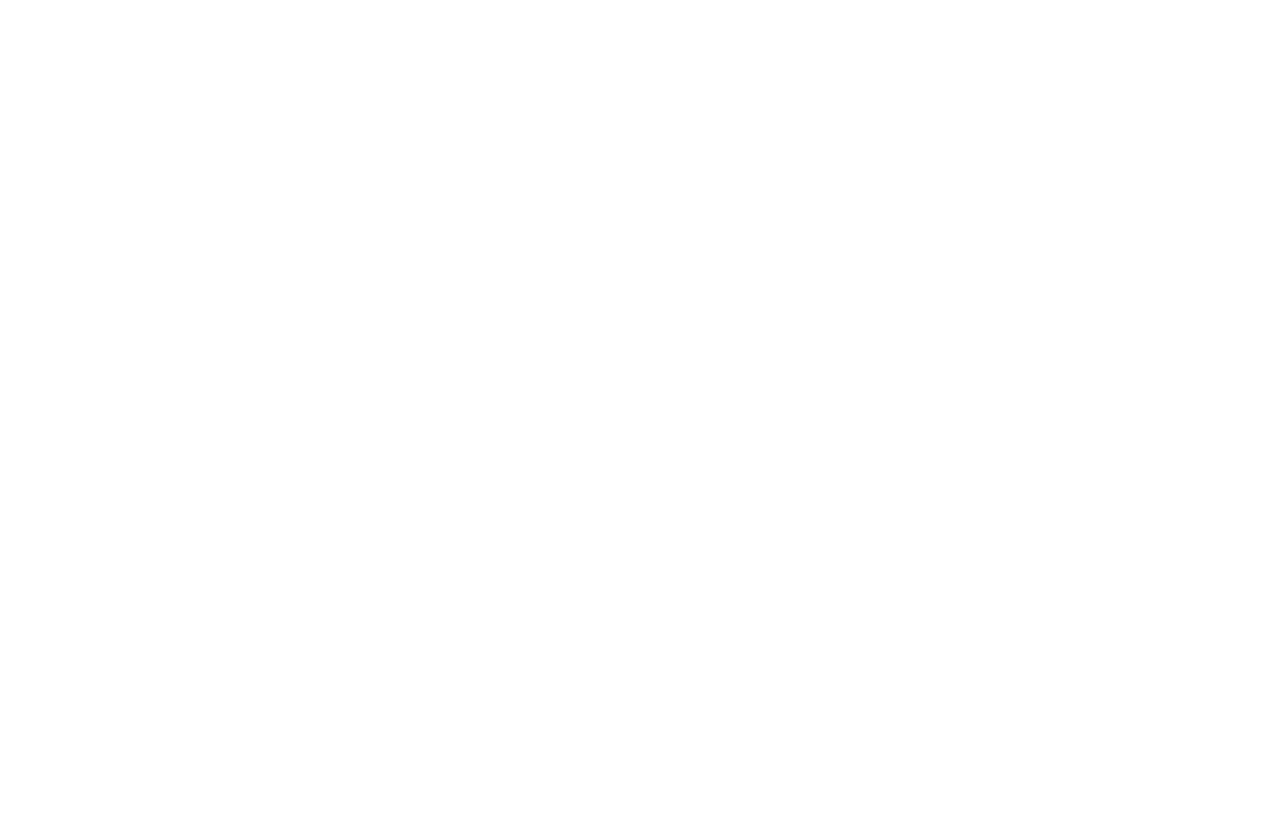
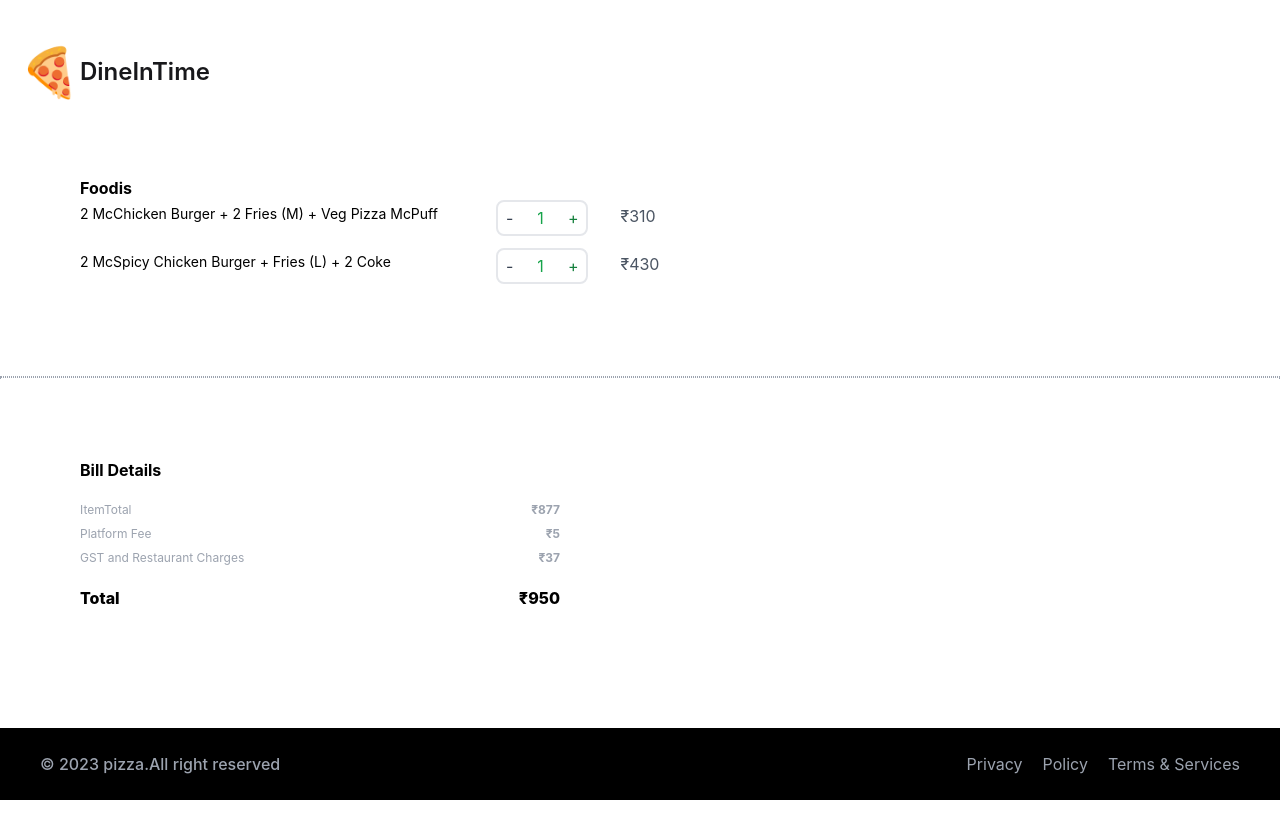
Before and after one commit to ansmi-keyvalue/Dine-In-Time, a React (Create React App) app: page /cart in a window 1280 px wide. Before the commit this address had no page. Shown: the top 838 px of the page. Before the commit the page ends 800 px from the top, so only its background shows below. Built offline with nearby package versions, Linux system fonts and the light colour scheme.

Commit message:
feat: cart page initial commit

```diff
--- a/src/App.tsx
+++ b/src/App.tsx
@@ -1,12 +1,13 @@
 import { Routes, Route } from "react-router-dom";
 
-import { Home } from "./pages";
+import { Home, Cart } from "./pages";
 
 function App() {
   return (
     <div className="App">
       <Routes>
         <Route path="/" element={<Home/>} />
+        <Route path="/cart" element={<Cart/>} />
       </Routes>
     </div>
   )
--- /dev/null
+++ b/src/components/index.ts
@@ -0,0 +1,3 @@
+import QuantitySelector from './quantity-selector';
+
+export {QuantitySelector};
--- /dev/null
+++ b/src/components/quantity-selector.tsx
@@ -0,0 +1,19 @@
+interface QuantitySelectorProps {
+  quantity: number;
+  handleDecrement: () => void;
+  handleIncrement: () => void;
+}
+
+export default function QuantitySelector({ quantity, handleDecrement, handleIncrement }:QuantitySelectorProps ) {
+  return (
+    <div className='flex items-center border-2 border-gray-200 rounded-lg'>
+      <button className='px-2 py-1 bg-white-200 rounded-lg text-gray-700 hover:bg-gray-300' onClick={handleDecrement}>
+        -
+      </button>
+      <div className='px-4 py-1 bg-white-200 text-green-600'>{quantity}</div>
+      <button className='px-2 py-1 bg-white-200 rounded-lg text-green-700 hover:bg-gray-300' onClick={handleIncrement}>
+        +
+      </button>
+    </div>
+  );
+}
--- /dev/null
+++ b/src/pages/Cart.tsx
@@ -0,0 +1,88 @@
+import { useState } from 'react';
+import { QuantitySelector } from '../components';
+
+const initialItems = [
+  { name: '2 McChicken Burger + 2 Fries (M) + Veg Pizza McPuff', quantity: 1, price: 310 },
+  { name: '2 McSpicy Chicken Burger + Fries (L) + 2 Coke', quantity: 1, price: 430 }
+];
+
+export default function Cart() {
+  const [quantity, setQuantity] = useState(1);
+  const [items, setItems] = useState(initialItems);
+
+  const handleQuantityIncrement = (index: number) => {
+    if (items[index].quantity > 10) return;
+
+    setQuantity(quantity + 1);
+  };
+
+  const handleQuantityDecrement = (index: number) => {
+    if (quantity <= 1) return;
+    setQuantity(quantity - 1);
+  };
+
+  return (
+
+      <main className='flex-1'>
+        <header className='justify-between items-start self-center flex w-full max-w-[1420px] gap-2 mt-12 px-5 max-md:max-w-full max-md:flex-wrap max-md:justify-center'>
+          <div className='flex'>
+            <h1 className='text-5xl self-center my-auto max-md:text-4xl' aria-label='Pizza'>
+              🍕
+            </h1>
+            <h2 className='text-zinc-900 text-2xl font-semibold self-center w-[146px] my-auto'>DineInTime</h2>
+          </div>
+        </header>
+        <div className='min-h-screen' >
+          <div className='p-20'>
+            <>
+              <div className='font-bold'>Foodis</div>
+              {items?.map((item, index) => {
+                return (
+                  <div className='flex flex-row mb-3'>
+                    <div className='text-black-400 font-normal text-sm mt-1 w-96'>{item.name}</div>
+                    <div className='mx-4' />
+                    <QuantitySelector
+                      quantity={item.quantity}
+                      handleDecrement={() => handleQuantityDecrement(index)}
+                      handleIncrement={() => handleQuantityIncrement(index)}
+                    />
+                    <div className='mx-4' />
+                    <div className='text-gray-600 font-normal mt-1'>₹{item.quantity * item.price}</div>
+                  </div>
+                );
+              })}
+            </>
+          </div>
+          <div className='border border-dotted border-gray-400'></div>
+          <div className='p-20 w-1/2'>
+            <div className='font-bold mb-5'>Bill Details</div>
+            <div className='flex flex-row justify-between mb-2'>
+              <div className='text-gray-400  text-xs'>ItemTotal</div>
+              <div className='text-gray-400  text-xs font-bold'>₹877</div>
+            </div>
+            <div className='flex flex-row justify-between mb-2'>
+              <div className='text-gray-400  text-xs'>Platform Fee</div>
+              <div className='text-gray-400  text-xs font-bold'>₹5</div>
+            </div>
+            <div className='flex flex-row justify-between mb-2'>
+              <div className='text-gray-400  text-xs'>GST and Restaurant Charges</div>
+              <div className='text-gray-400  text-xs font-bold'>₹37</div>
+            </div>
+            <div className='flex flex-row justify-between mt-5'>
+              <div className='font-extrabold'>Total</div>
+              <div className='font-extrabold'>₹950</div>
+            </div>
+          </div>
+
+        </div>
+        <footer className='bg-black flex justify-between p-6 px-10 sticky  bottom-0'>
+          <div className='text-gray-400 font-medium'>© 2023 pizza.All right reserved</div>
+          <nav className='flex gap-5 text-gray-400'>
+            <button>Privacy</button>
+            <button>Policy</button>
+            <button>Terms & Services</button>
+          </nav>
+        </footer>
+      </main>
+  );
+}
--- a/src/pages/Home.tsx
+++ b/src/pages/Home.tsx
@@ -1,6 +1,9 @@
 import { useState } from "react";
+import { useNavigate } from 'react-router-dom';
 
 export default function HomePage () {
+
+  const navigate = useNavigate();
 
   const [restaurantName, setRestaurantName] = useState('');
 
@@ -32,6 +35,10 @@
     // handle privacy click logic here
   }
 
+  const handleCartClick = () => {
+    navigate('/cart')
+  }
+
   return (
     <main className="bg-white flex flex-col">
       <header className="justify-between items-start self-center flex w-full max-w-[1420px] gap-2 mt-12 px-5 max-md:max-w-full max-md:flex-wrap max-md:justify-center">
@@ -44,6 +51,9 @@
         <nav className="flex w-[215px] justify-between gap-5">
           <button className="text-zinc-900 text-right text-lg font-semibold leading-[175%]" onClick={handleLogin}>
             Login
+          </button>
+          <button className="text-zinc-900 text-right text-lg font-semibold leading-[175%]" onClick={handleCartClick}>
+            Cart
           </button>
           <div className="bg-red-500 self-stretch flex w-[110px] max-w-full flex-col px-5 py-4 rounded-[41.097px]">
             <button className="text-white text-center text-lg font-semibold leading-[175%] self-center -mb-0.5" onClick={handleSignUp}>
--- a/src/pages/index.ts
+++ b/src/pages/index.ts
@@ -1,3 +1,4 @@
 import Home from './Home';
+import Cart from './Cart';
 
-export { Home };
+export { Home, Cart };
```
